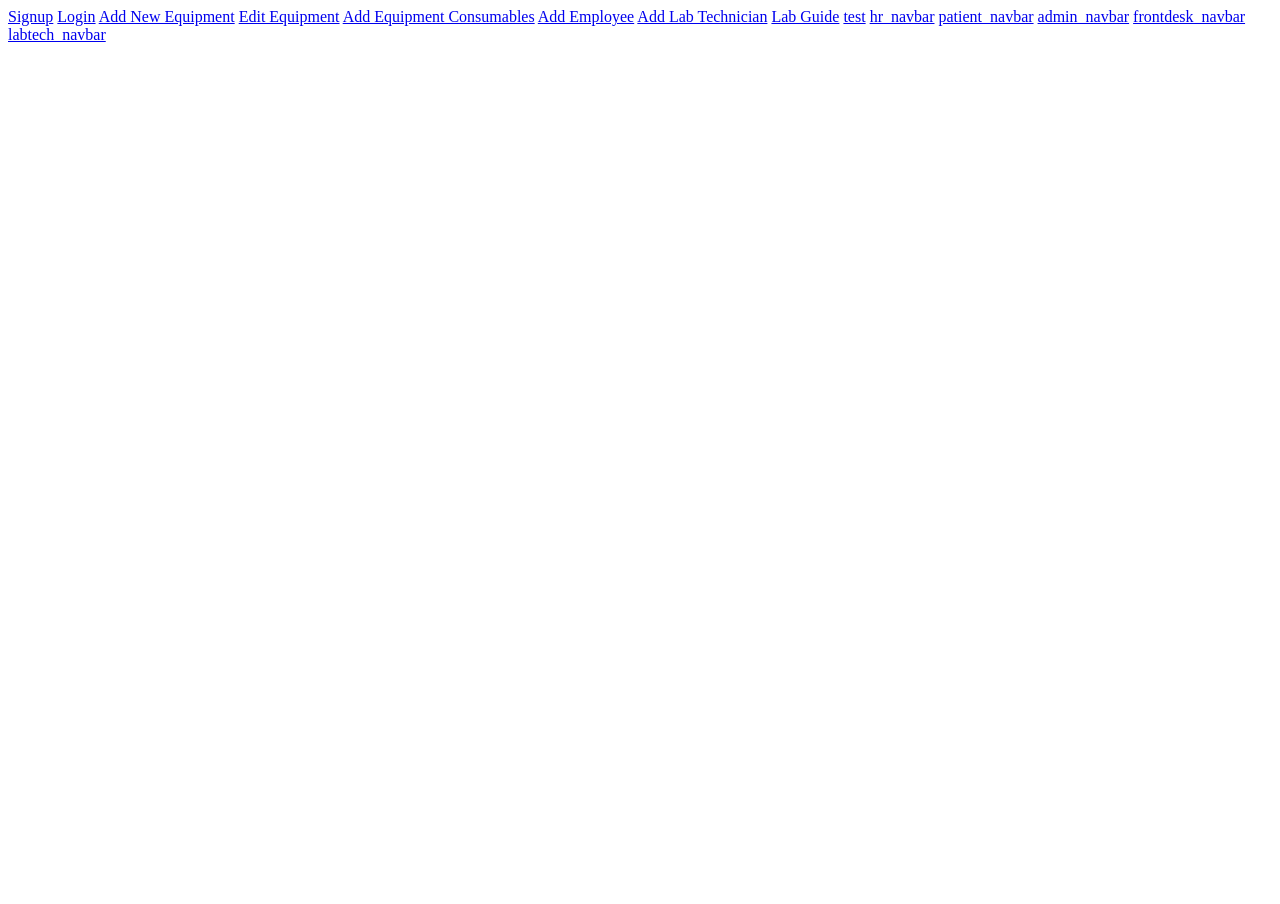
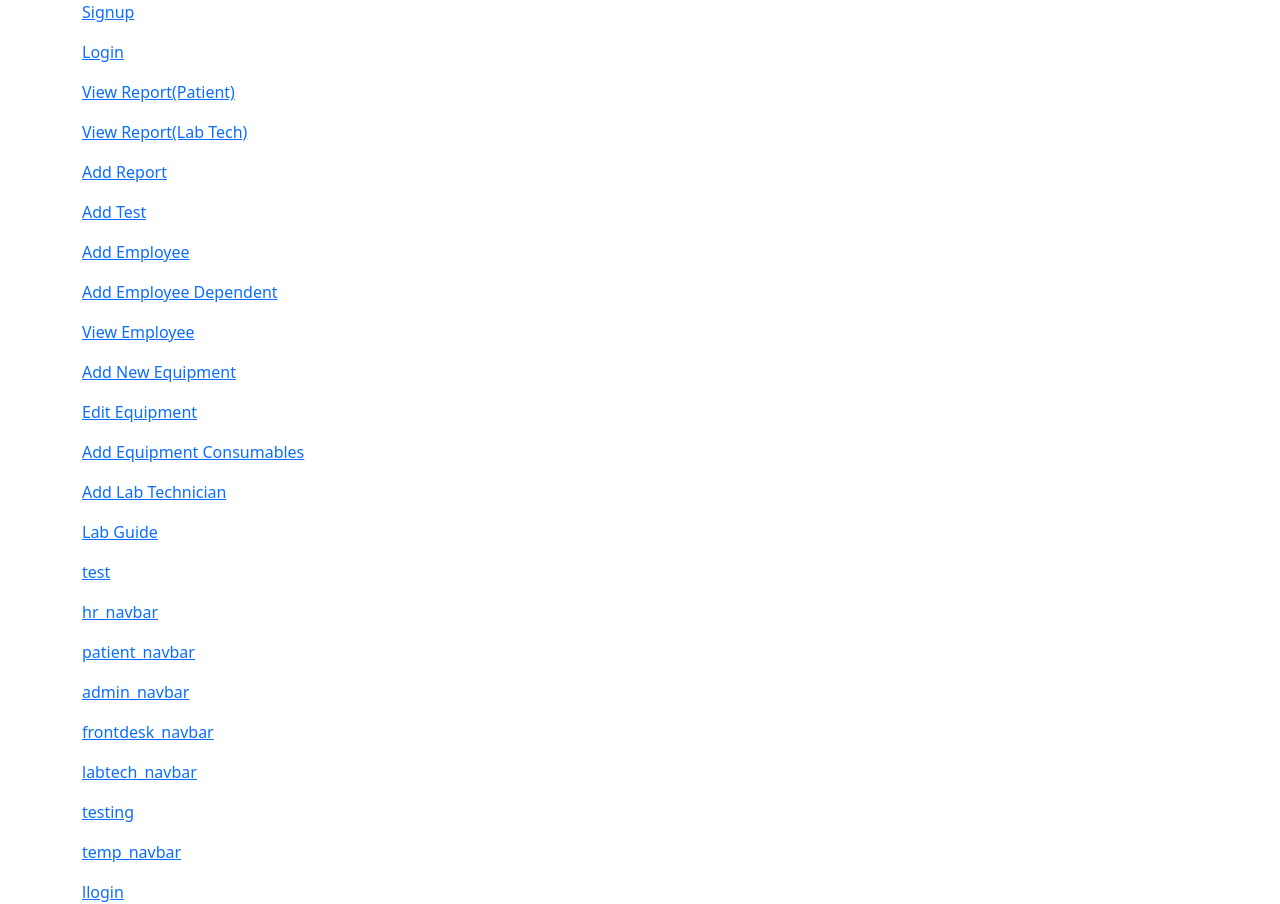
Before and after one commit to mo-gaafar/laboratory-hcis-webapp, a Flask app: page / in a window 1280 px wide. Before the commit the page ends 42 px from the top, so only its background shows below. Run offline with Flask 2, Linux system fonts and the light colour scheme.

Commit message:
Update index.html

```diff
--- a/templates/index.html
+++ b/templates/index.html
@@ -2,25 +2,80 @@
 <html>
    <head>
       <title>Index</title>
+      <link href="https://cdn.jsdelivr.net/npm/bootstrap@5.0.2/dist/css/bootstrap.min.css" rel="stylesheet"
+        integrity="sha384-EVSTQN3/azprG1Anm3QDgpJLIm9Nao0Yz1ztcQTwFspd3yD65VohhpuuCOmLASjC" crossorigin="anonymous">
    </head>
 
    <body>
+      <div class="container">
 
          <a href="http://127.0.0.1:5000/signup">Signup</a>
+         <p></p>
          <a href="http://127.0.0.1:5000/Login">Login</a>
+         <p></p>
+         <a href="http://127.0.0.1:5000/View_report_patient">View Report(Patient)</a>
+         <p></p>
+         <a href="http://127.0.0.1:5000/View_report_labtech">View Report(Lab Tech)</a>
+         <p></p>
+         <a href="http://127.0.0.1:5000/Add_Report">Add Report</a>
+         <p></p>
+         <a href="http://127.0.0.1:5000/Add_test">Add Test</a>
+         <p></p>
+         <a href="http://127.0.0.1:5000/Add_employee">Add Employee</a>
+         <p></p>
+         <a href="http://127.0.0.1:5000/Add_empdependents">Add Employee Dependent</a>
+         <p></p>
+         <a href="http://127.0.0.1:5000/View_employee">View Employee</a>
+         <p></p>
          <a href="http://127.0.0.1:5000/Add_new_equipment">Add New Equipment</a>
+         <p></p>
          <a href="http://127.0.0.1:5000/Edit_equipment">Edit Equipment</a>
+         <p></p>
          <a href="http://127.0.0.1:5000/Add_consumables">Add Equipment Consumables</a>
-      <a href="http://127.0.0.1:5000/Add_employee">Add Employee</a>
+         <p></p>
          <a href="http://127.0.0.1:5000/Add_lab_tech">Add Lab Technician</a>
+         <p></p>
          <a href="http://127.0.0.1:5000/Lab_guide">Lab Guide</a>
+         <p></p>
          <a href="http://127.0.0.1:5000/test">test</a>
+         <p></p>
          <a href="http://127.0.0.1:5000/hr_navbar">hr_navbar</a>
+         <p></p>
          <a href="http://127.0.0.1:5000/patient_navbar">patient_navbar</a>
+         <p></p>
          <a href="http://127.0.0.1:5000/admin_navbar">admin_navbar</a>
+         <p></p>
          <a href="http://127.0.0.1:5000/frontdesk_navbar">frontdesk_navbar</a>
+         <p></p>
          <a href="http://127.0.0.1:5000/labtech_navbar">labtech_navbar</a>
+         <p></p>
+         <a href="http://127.0.0.1:5000/testing">testing</a>
+         <p></p>
+         <a href="http://127.0.0.1:5000/temp_navbar">temp_navbar</a>
+         <p></p>
+         <a href="http://127.0.0.1:5000/llogin">llogin</a>
 
 
+
+
+      </div>
+
+
+
+      {%if message%}
+      <div class="alert alert-success" role="alert">
+        {{message}}
+      </div>
+    {%endif%}
+
+    {%if error%}
+      <div class="alert alert-danger" role="alert">
+        {{error}}
+      </div>
+    {%endif%}
+
+    <script src="https://cdn.jsdelivr.net/npm/bootstrap@5.0.2/dist/js/bootstrap.bundle.min.js"
+    integrity="sha384-MrcW6ZMFYlzcLA8Nl+NtUVF0sA7MsXsP1UyJoMp4YLEuNSfAP+JcXn/tWtIaxVXM"
+    crossorigin="anonymous"></script>
    </body>
 </html>
```
Lines whose indentation alone changed are shown as unchanged.
